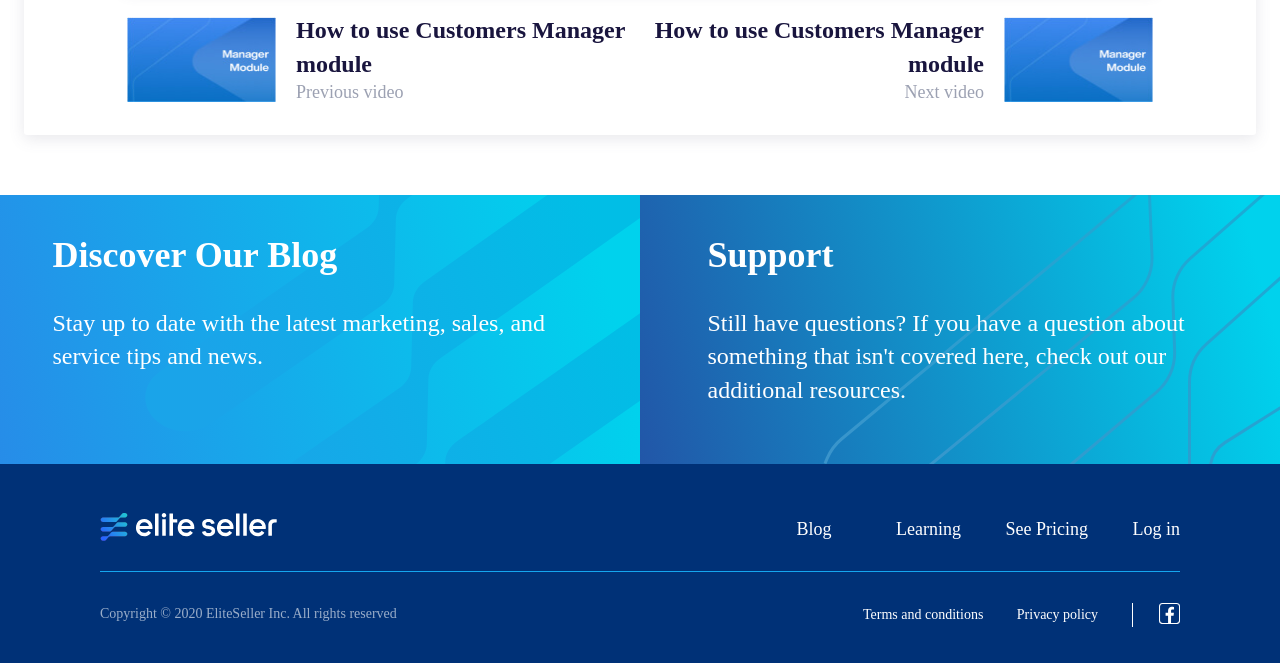
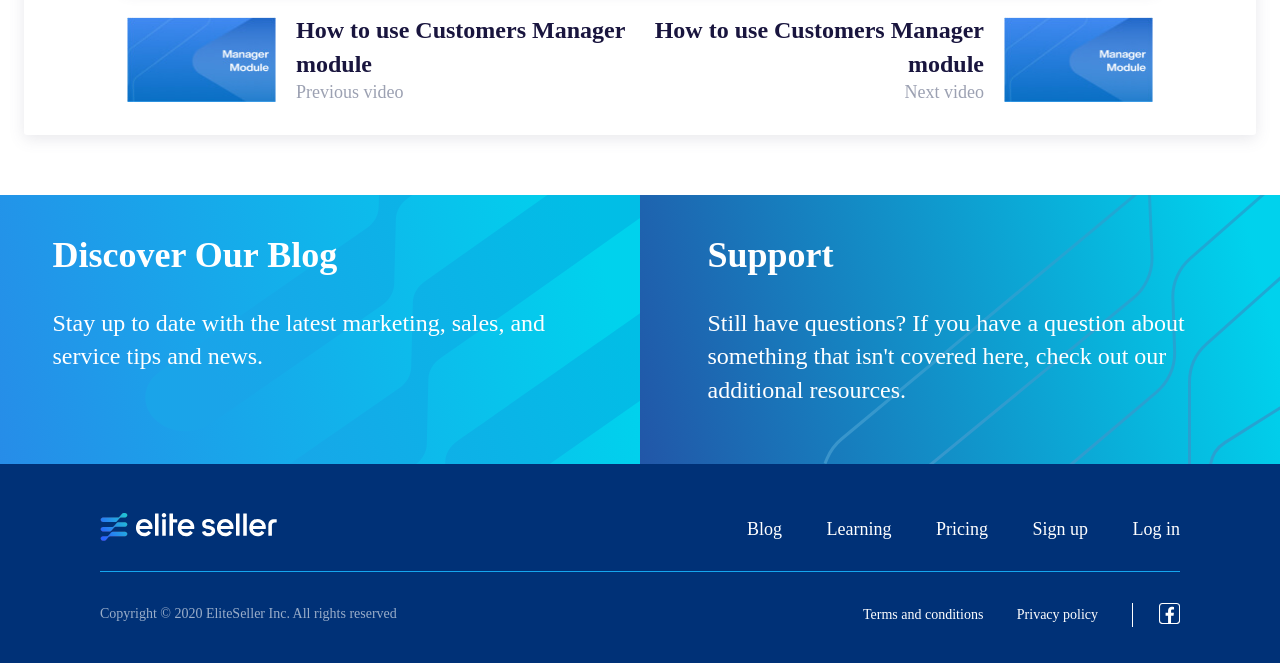
Before and after one commit to andrii91/learning, a website: page src/single.html in a window 1280 px wide. Shown: the part 927-1590 px from the top of the page. Drawn offline with Linux system fonts and the light colour scheme; files that its build step writes are made by us from their sources; a web font is replaced by a local one.

Commit message:
fix text

```diff
--- a/src/sass/info/main.scss
+++ b/src/sass/info/main.scss
@@ -472,6 +472,9 @@ body {
         margin-top: 12px;
 
     li {
+      &:first-child {
+        margin-right: 40px;
+      }
       a {
         &:hover {
           color: #1cc0ff;
--- a/src/single.html
+++ b/src/single.html
@@ -56,7 +56,7 @@
           <ul class="menu" id="menu">
             <li><a href="#">Blog</a></li>
             <li><a class="" href="#">Learning</a></li>
-            <li><a class="" href="#">See Pricing</a></li>
+            <li><a class="" href="#">Pricing</a></li>
             <li><a class="pricing-btn" href="#">Sign up</a></li>
             <li><a href="#">Log in</a></li>
           </ul>
@@ -166,7 +166,8 @@
           <ul class="menu">
             <li><a href="#">Blog</a></li>
             <li><a href="#">Learning</a></li>
-            <li><a href="#">See Pricing</a></li>
+            <li><a href="#">Pricing</a></li>
+            <li><a href="#">Sign up</a></li>
             <li><a href="#">Log in</a></li>
           </ul>
         </div>
```
Also changed, not shown: src/index.html (+3 -2 lines), dist/css/app.css, dist/index.html, dist/single.html.
